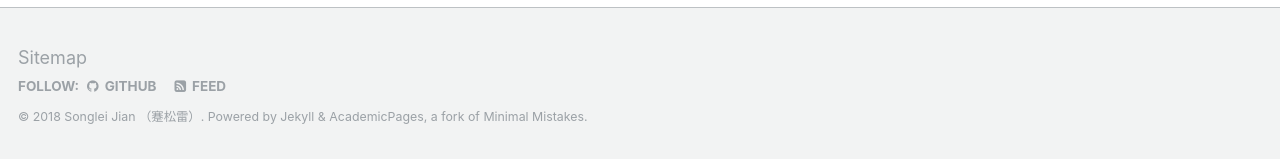
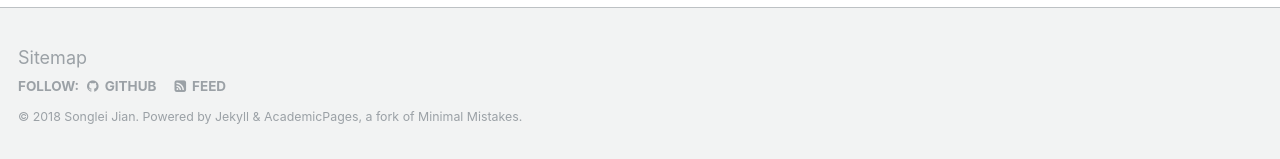
Before and after one commit to jiansonglei/jiansonglei.github.io, a Jekyll site: the page built from _pages/page-archive.html, in a window 1280 px wide. Shown: the part 1738-1897 px from the top of the page. Built offline with Jekyll 4.4.1, drawn with Linux system fonts in a browser that asks for light colours.

Commit message:
add chinese name

```diff
--- a/_config.yml
+++ b/_config.yml
@@ -9,7 +9,7 @@
 locale                   : "en-US"
 title                    : "Songlei Jian's Homepage"
 title_separator          : "-"
-name                     : &name "Songlei Jian （蹇松雷）"
+name                     : &name "Songlei Jian"
 description              : &description "Learning, Representation and Networking"
 url                      : https://jiansonglei.github.io # the base hostname & protocol for your site e.g. "https://mmistakes.github.io"
 baseurl                  : "" # the subpath of your site, e.g. "/blog"
@@ -78,7 +78,7 @@ analytics:
 
 # Site Author
 author:
-  name             : "Songlei Jian"
+  name             : "Songlei Jian （蹇松雷）"
   avatar           : "profile.png"
   bio              : "PhD candidate at NUDT & UTS"
   location         : "Sydney"
```
